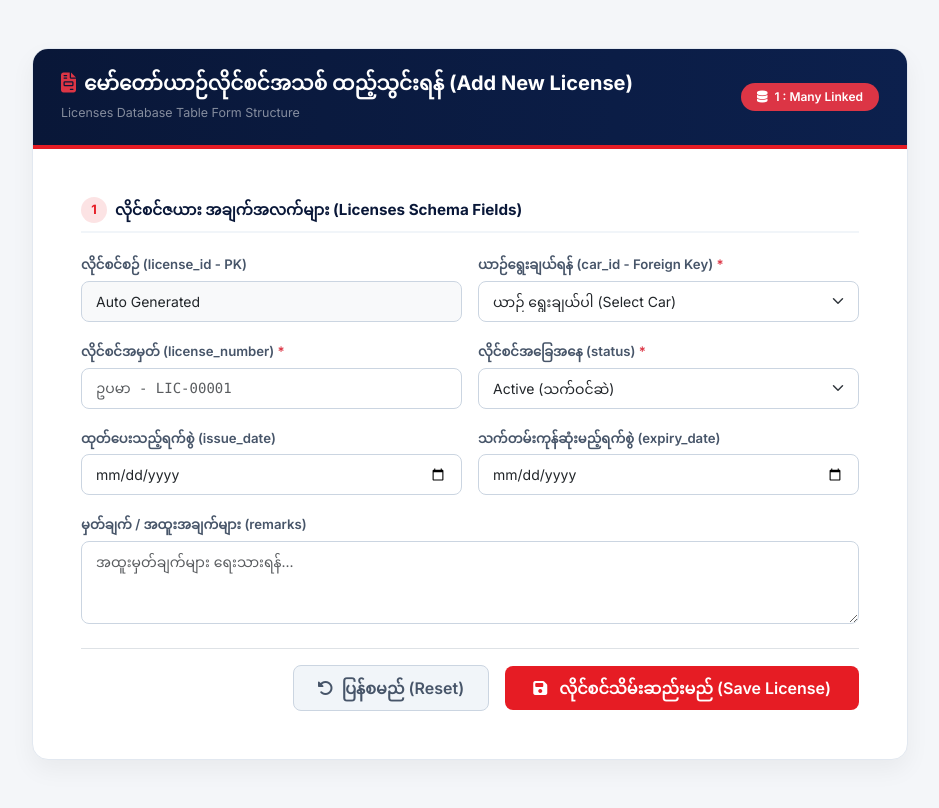
After one commit to jeanszaw14928/CarLicense, a Spring app: template src/main/resources/templates/license/update.html in a window 1280 px wide. The commit adds this page. Shown: the whole page, without its empty margins (170-1109 px from the left). Run offline with Thymeleaf, Linux system fonts and the light colour scheme; the template is opened without the code that fills it, so the values that code supplies are empty; some web fonts are replaced.

```diff
--- a/src/main/java/com/arakan/carlicense/CarLicenseApplication.java
+++ b/src/main/java/com/arakan/carlicense/CarLicenseApplication.java
@@ -2,7 +2,8 @@ package com.arakan.carlicense;
 
 import org.springframework.boot.SpringApplication;
 import org.springframework.boot.autoconfigure.SpringBootApplication;
-
+import org.springframework.scheduling.annotation.EnableScheduling;
+@EnableScheduling
 @SpringBootApplication
 public class CarLicenseApplication {
 
--- a/src/main/java/com/arakan/carlicense/license/License.java
+++ b/src/main/java/com/arakan/carlicense/license/License.java
@@ -2,8 +2,10 @@ package com.arakan.carlicense.license;
 
 import java.time.LocalDate;
 
+
 import com.arakan.carlicense.car.Car;
 
+import jakarta.persistence.Column;
 import jakarta.persistence.Entity;
 import jakarta.persistence.EnumType;
 import jakarta.persistence.Enumerated;
@@ -31,6 +33,7 @@ public class License {
 	@JoinColumn(name="car_id")
 	private Car car;
 
+	@Column(nullable = false)
 	private String licensenum;
 
 	@Enumerated(EnumType.STRING)
--- a/src/main/java/com/arakan/carlicense/license/LicenseDto.java
+++ b/src/main/java/com/arakan/carlicense/license/LicenseDto.java
@@ -2,17 +2,21 @@ package com.arakan.carlicense.license;
 
 import java.time.LocalDate;
 
+import jakarta.validation.constraints.NotNull;
 import lombok.Getter;
 import lombok.Setter;
-
+import com.arakan.carlicense.license.ValidDateRange;
 @Setter
 @Getter
+@ValidDateRange
 public class LicenseDto {
 
 	private Long carId;
 	private String licensenum;
 	private LicenseStatus status=LicenseStatus.ACTIVE;
+	@NotNull(message = "Issue date is required")
 	private LocalDate issueDate;
+	@NotNull(message = "Expiry date is required")
 	private LocalDate expiryDate;
 	private String remarks;
 }
--- /dev/null
+++ b/src/main/resources/templates/license/update.html
@@ -0,0 +1,192 @@
+<!DOCTYPE html>
+<html lang="my" xmlns:th="http://www.thymeleaf.org">
+<head>
+    <meta charset="UTF-8">
+    <meta name="viewport" content="width=device-width, initial-scale=1.0">
+    <title>License Update Car - Car License Registration System</title>
+    <div th:replace="~{fragments/formlink :: links}"></div>
+
+</head>
+<body class="py-4 py-md-5">
+
+    <div class="container" style="max-width: 900px;">
+
+        <!-- Form Container Card -->
+        <div class="form-card">
+
+            <!-- Card Header -->
+            <div class="form-header d-flex justify-content-between align-items-center">
+                <div>
+                    <h1 class="h5 mb-1 text-white fw-bold">
+                        <i class="fa-solid fa-file-invoice me-2 text-danger"></i>မော်တော်ယာဉ်လိုင်စင်အသစ် ထည့်သွင်းရန် (Add New License)
+                    </h1>
+                    <small class="text-white-50" style="font-size: 0.78rem;">Licenses Database Table Form Structure</small>
+                </div>
+                <div class="d-none d-sm-block text-end">
+                    <span class="badge bg-danger px-3 py-2 rounded-pill fw-semibold">
+                        <i class="fa-solid fa-database me-1"></i> 1 : Many Linked
+                    </span>
+                </div>
+            </div>
+
+            <div class="p-4 p-md-5">
+                <form id="licenseForm" th:action="@{/license/update/{id}(id=${license.id})}" th:object="${licenseDto}" method="post">
+
+                    <!-- SECTION: Database Fields -->
+                    <div class="section-title d-flex align-items-center">
+                        <span class="section-badge">1</span>
+                        <span>လိုင်စင်ဇယား အချက်အလက်များ (Licenses Schema Fields)</span>
+                    </div>
+
+                    <div class="row g-3 mb-4">
+                        <!-- license_id (PK) -->
+                        <div class="col-12 col-md-6">
+                            <label class="form-label">
+                                လိုင်စင်စဉ် (license_id - PK)
+                            </label>
+                            <input type="text" class="form-control bg-light" id="license_id" name="license_id" value="Auto Generated" readonly>
+                        </div>
+
+                        <!-- car_id (FK) -->
+                        <div class="col-12 col-md-6">
+                            <label class="form-label">
+                                ယာဉ်ရွေးချယ်ရန် (car_id - Foreign Key) <span class="text-danger">*</span>
+                            </label>
+                            <select th:field="*{carId}" class="form-select" required>
+                                <option value="" selected disabled>ယာဉ် ရွေးချယ်ပါ (Select Car)</option>
+                                <option th:each="car : ${cars}" th:value="${car.id}" th:text="${car.platenum +'-' + car.carmodel+' '+car.carbrand}">9A-1234 - Toyota Corolla</option>
+
+                            </select>
+                            <div class="invalid-feedback">ကျေးဇူးပြု၍ ယာဉ် ရွေးချယ်ပါ။</div>
+                        </div>
+
+                        <!-- license_number -->
+                        <div class="col-12 col-md-6">
+                            <label class="form-label">
+                                လိုင်စင်အမှတ် (license_number) <span class="text-danger">*</span>
+                            </label>
+                            <input th:field="*{licensenum}" type="text" class="form-control font-monospace" id="license_number" name="license_number" placeholder="ဥပမာ - LIC-00001" required>
+                            <div class="invalid-feedback">လိုင်စင်အမှတ် ဖြည့်သွင်းပါ။</div>
+                        </div>
+
+                        <!-- status -->
+                        <div class="col-12 col-md-6">
+                            <label class="form-label">
+                                လိုင်စင်အခြေအနေ (status) <span class="text-danger">*</span>
+                            </label>
+                            <select th:field="*{status}" class="form-select" id="status" name="status" required>
+                                <option value="ACTIVE" selected>Active (သက်ဝင်ဆဲ)</option>
+                                <option value="SUSPENDED">Suspended (ရပ်ဆိုင်းထား)</option>
+                                <option value="EXPIRED">Expired (သက်တမ်းကုန်)</option>
+
+                            </select>
+                            <div class="invalid-feedback">အခြေအနေ ရွေးချယ်ပါ။</div>
+                        </div>
+
+                        <!-- Issue Date -->
+<div class="col-12 col-md-6">
+
+    <label class="form-label">
+        ထုတ်ပေးသည့်ရက်စွဲ (issue_date)
+    </label>
+
+    <input type="date"
+           th:field="*{issueDate}"
+           class="form-control"
+           id="issue_date"
+           required>
+
+    <div class="text-danger"
+         th:if="${#fields.hasErrors('issueDate')}"
+         th:errors="*{issueDate}">
+    </div>
+
+</div>
+
+<!-- Expiry Date -->
+<div class="col-12 col-md-6">
+
+    <label class="form-label">
+        သက်တမ်းကုန်ဆုံးမည့်ရက်စွဲ (expiry_date)
+    </label>
+
+    <input type="date"
+           th:field="*{expiryDate}"
+           class="form-control"
+           id="expiry_date"
+           required>
+
+    <div class="text-danger"
+         th:if="${#fields.hasErrors('expiryDate')}"
+         th:errors="*{expiryDate}">
+    </div>
+
+</div>
+
+                        <!-- remarks -->
+                        <div class="col-12">
+                            <label class="form-label">
+                                မှတ်ချက် / အထူးအချက်များ (remarks)
+                            </label>
+                            <textarea th:field="*{remarks}" class="form-control" id="remarks" name="remarks" rows="3" placeholder="အထူးမှတ်ချက်များ ရေးသားရန်..."></textarea>
+                        </div>
+                    </div>
+
+                    <!-- Action Buttons -->
+                    <div class="d-flex align-items-center justify-content-end gap-3 pt-3 border-top">
+                        <button type="button" class="btn btn-reset" onclick="resetForm()">
+                            <i class="fa-solid fa-rotate-left me-1"></i> ပြန်စမည် (Reset)
+                        </button>
+                        <button type="submit" class="btn btn-submit">
+                            <i class="fa-solid fa-floppy-disk me-2"></i> လိုင်စင်သိမ်းဆည်းမည် (Save License)
+                        </button>
+                    </div>
+
+                </form>
+            </div>
+        </div>
+    </div>
+
+    <!-- Toast Notification Container -->
+    <div class="toast-container position-fixed bottom-0 end-0 p-3" style="z-index: 9999;">
+        <div id="successToast" class="toast align-items-center text-white bg-success border-0 shadow-lg" role="alert" aria-live="assertive" aria-atomic="true">
+            <div class="d-flex">
+                <div class="toast-body d-flex align-items-center">
+                    <i class="fa-solid fa-circle-check fs-4 me-3"></i>
+                    <div>
+                        <strong class="d-block">အောင်မြင်ပါသည်![cite: 4]</strong>
+                        <small>လိုင်စင် အချက်အလက်များကို Database သို့ သိမ်းဆည်းပြီးပါပြီ။[cite: 4]</small>
+                    </div>
+                </div>
+                <button type="button" class="btn-close btn-close-white me-2 m-auto" data-bs-dismiss="toast" aria-label="Close"></button>
+            </div>
+        </div>
+    </div>
+
+    <!-- Bootstrap 5 Bundle JS -->
+    <script th:src="@{/js/car.js}"></script>
+    <script>
+    document.addEventListener("DOMContentLoaded", function() {
+
+        const issueDate = document.getElementById("issue_date");
+        const expiryDate = document.getElementById("expiry_date");
+
+        function updateExpiryMin() {
+
+            expiryDate.min = issueDate.value;
+
+            if (expiryDate.value &&
+                expiryDate.value < issueDate.value) {
+
+                expiryDate.value = "";
+            }
+        }
+
+        issueDate.addEventListener("change", updateExpiryMin);
+
+        updateExpiryMin();
+
+    });
+    </script>
+</body>
+</html>
```
Also changed, not shown: pom.xml (+10 -4 lines), src/main/java/com/arakan/carlicense/car/CarStatus.java (added, +8 -0 lines), src/main/java/com/arakan/carlicense/license/DateRangeValidator.java (added, +36 -0 lines), src/main/java/com/arakan/carlicense/license/LicenseController.java (+93 -5 lines), src/main/java/com/arakan/carlicense/license/LicenseExpiryScheduler.java (added, +20 -0 lines), src/main/java/com/arakan/carlicense/license/LicenseRepository.java (+25 -0 lines), src/main/java/com/arakan/carlicense/license/LicenseService.java (+81 -0 lines), src/main/java/com/arakan/carlicense/license/ValidDateRange.java (added, +23 -0 lines), src/main/resources/application.properties (+11 -11 lines), src/main/resources/static/js/expirydate.js (added, +15 -0 lines), src/main/resources/templates/license/home.html (+110 -2 lines), src/main/resources/templates/license/license.html (+6 -6 lines), 4 other files.
